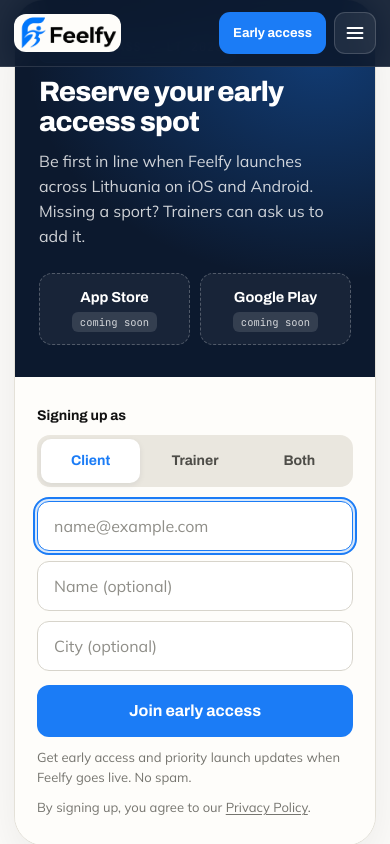
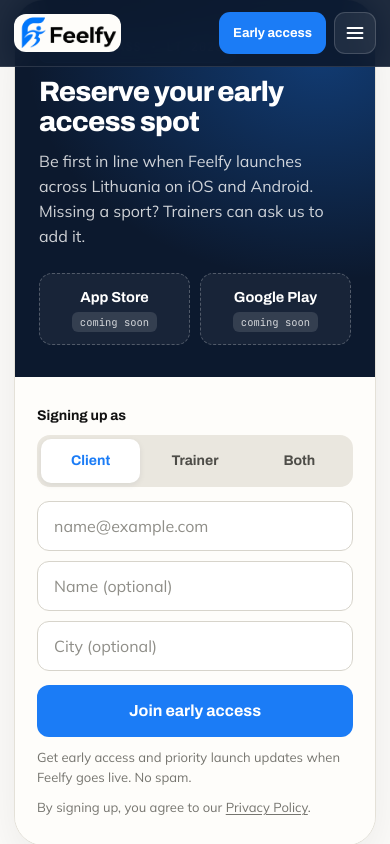
Before and after one commit to Agis332/feelfy-website, a plain HTML site: page index.html in a window 390 px wide. Both pictures are taken after a click on the link "Early access". Shown: the part 6228-7072 px from the top of the page. Drawn offline with Linux system fonts and the light colour scheme.

Commit message:
Avoid auto-focusing waitlist input on mobile so virtual keyboard does not cover the form

```diff
--- a/index.html
+++ b/index.html
@@ -3193,11 +3193,14 @@
       function scrollToJoin(targetRole) {
         setMenuOpen(false);
         if (targetRole) setRole(targetRole);
+        var isTouchOrMobile = window.innerWidth < 920 || (window.matchMedia && window.matchMedia('(pointer: coarse)').matches);
         var el = document.getElementById('waitlist');
-        if (el) el.scrollIntoView({ behavior: 'smooth', block: 'center' });
-        setTimeout(function () {
-          if (!state.submitted && emailInput) emailInput.focus({ preventScroll: true });
-        }, 350);
+        if (el) el.scrollIntoView({ behavior: 'smooth', block: isTouchOrMobile ? 'start' : 'center' });
+        if (!isTouchOrMobile) {
+          setTimeout(function () {
+            if (!state.submitted && emailInput) emailInput.focus({ preventScroll: true });
+          }, 350);
+        }
       }
 
       function applyLanguage(nextLang) {
```
